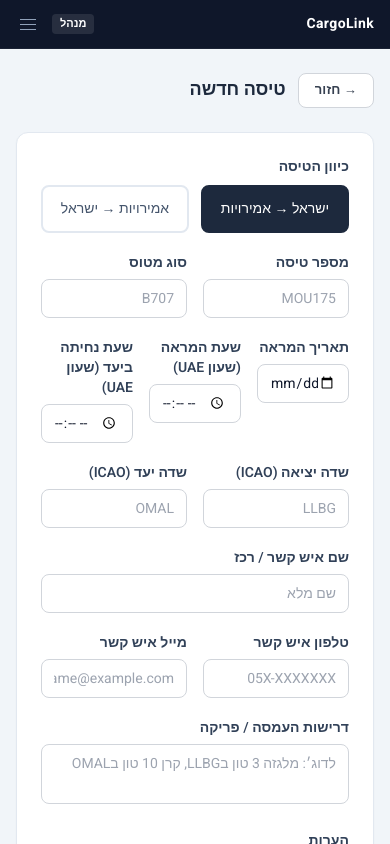
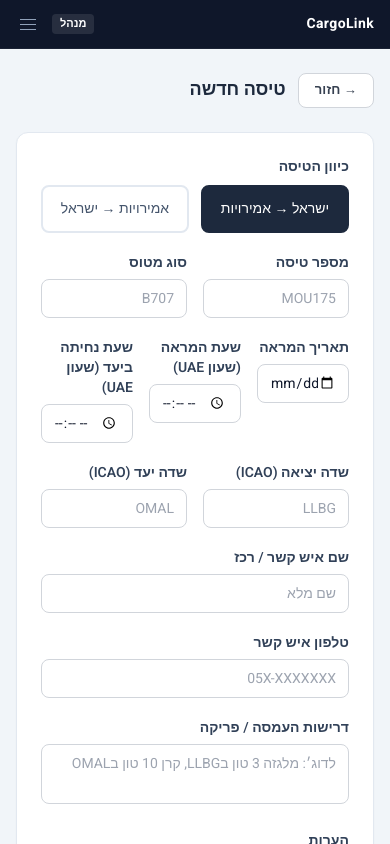
Before and after one commit to Gilad11/cargolink, a Next.js app: page /flights/new in a window 390 px wide. Shown: the top 844 px of the page. Built offline with nearby package versions, Linux system fonts and the light colour scheme.

Commit message:
Remove coordinator email — keep only name and phone

```diff
--- a/app/api/flights/route.ts
+++ b/app/api/flights/route.ts
@@ -33,7 +33,6 @@ export async function POST(req: NextRequest) {
       status: 'planned',
       coordinatorName: body.coordinatorName ?? '',
       coordinatorPhone: body.coordinatorPhone ?? '',
-      coordinatorEmail: body.coordinatorEmail ?? '',
       loadingRequirements: body.loadingRequirements ?? '',
       notes: body.notes ?? '',
     };
--- a/app/flights/[id]/page.tsx
+++ b/app/flights/[id]/page.tsx
@@ -235,13 +235,12 @@ export default function FlightDetailPage({ params }: { params: Promise<{ id: str
                 <InfoRow label="נתיב" value={`${flight.departureAirport} → ${flight.destinationAirport}`} />
               </dl>
             </div>
-            {(flight.coordinatorName || flight.coordinatorPhone || flight.coordinatorEmail) && (
+            {(flight.coordinatorName || flight.coordinatorPhone) && (
               <div className="border-t border-slate-100 pt-3">
                 <h4 className="text-xs font-semibold text-slate-500 mb-2">איש קשר לטיסה</h4>
                 <dl className="space-y-1.5">
                   {flight.coordinatorName  && <InfoRow label="שם"    value={flight.coordinatorName} />}
                   {flight.coordinatorPhone && <InfoRow label="טלפון" value={flight.coordinatorPhone} />}
-                  {flight.coordinatorEmail && <InfoRow label="מייל"  value={flight.coordinatorEmail} />}
                 </dl>
               </div>
             )}
--- a/app/flights/new/page.tsx
+++ b/app/flights/new/page.tsx
@@ -19,7 +19,6 @@ export default function NewFlightPage() {
     destinationAirport: '',
     coordinatorName: '',
     coordinatorPhone: '',
-    coordinatorEmail: '',
     loadingRequirements: '',
     notes: '',
   });
@@ -191,7 +190,6 @@ export default function NewFlightPage() {
               />
             </div>
 
-            <div className="grid grid-cols-2 gap-4">
             <div>
               <label className="block text-sm font-semibold text-slate-700 mb-1.5">טלפון איש קשר</label>
               <input
@@ -200,17 +198,6 @@ export default function NewFlightPage() {
                 value={form.coordinatorPhone}
                 onChange={e => set('coordinatorPhone', e.target.value)}
               />
-              </div>
-              <div>
-                <label className="block text-sm font-semibold text-slate-700 mb-1.5">מייל איש קשר</label>
-                <input
-                  type="email"
-                  className="input"
-                  placeholder="name@example.com"
-                  value={form.coordinatorEmail}
-                  onChange={e => set('coordinatorEmail', e.target.value)}
-                />
-              </div>
             </div>
 
             {/* Loading Requirements */}
--- a/components/ManifestPDF.tsx
+++ b/components/ManifestPDF.tsx
@@ -101,12 +101,11 @@ export function ManifestDocument({ data }: { data: ManifestData }) {
               {flight.arrivalTime ? <View style={S.row}><Text style={S.label}>Arrival Time:</Text><Text style={S.value}>{flight.arrivalTime} (UAE)</Text></View> : null}
             </View>
             {/* #2 Contact person */}
-            {(flight.coordinatorName || flight.coordinatorPhone || flight.coordinatorEmail) && (
+            {(flight.coordinatorName || flight.coordinatorPhone) && (
               <View style={{ flex: 1, borderLeft: '1px solid #e2e8f0', paddingLeft: 16 }}>
                 <Text style={[S.label, { fontFamily: 'Helvetica-Bold', color: '#1e293b', marginBottom: 4 }]}>POINT OF CONTACT</Text>
                 {flight.coordinatorName  && <View style={S.row}><Text style={S.label}>Name:</Text><Text style={S.value}>{flight.coordinatorName}</Text></View>}
                 {flight.coordinatorPhone && <View style={S.row}><Text style={S.label}>Phone:</Text><Text style={S.value}>{flight.coordinatorPhone}</Text></View>}
-                {flight.coordinatorEmail && <View style={S.row}><Text style={S.label}>Email:</Text><Text style={S.value}>{flight.coordinatorEmail}</Text></View>}
               </View>
             )}
           </View>
--- a/lib/sheets.ts
+++ b/lib/sheets.ts
@@ -208,7 +208,6 @@ export function rowToFlight(row: string[]): Flight | null {
     status: (col(row, c.STATUS) as Flight['status']) || 'planned',
     coordinatorName: col(row, c.COORDINATOR_NAME),
     coordinatorPhone: col(row, c.COORDINATOR_PHONE),
-    coordinatorEmail: col(row, c.COORDINATOR_EMAIL),
     loadingRequirements: col(row, c.LOADING_REQUIREMENTS),
     notes: col(row, c.NOTES),
     createdAt: col(row, c.CREATED_AT),
@@ -233,7 +232,6 @@ export async function createFlight(flight: Omit<Flight, 'createdAt'>): Promise<F
   row[c.STATUS]               = flight.status;
   row[c.COORDINATOR_NAME]     = flight.coordinatorName;
   row[c.COORDINATOR_PHONE]    = flight.coordinatorPhone ?? '';
-  row[c.COORDINATOR_EMAIL]    = flight.coordinatorEmail ?? '';
   row[c.LOADING_REQUIREMENTS] = flight.loadingRequirements ?? '';
   row[c.NOTES]                = flight.notes;
   row[c.CREATED_AT]           = now;
@@ -267,7 +265,6 @@ export async function updateFlight(id: string, fields: Partial<Flight>) {
   if (fields.arrivalTime !== undefined)          updates.push({ col: c.ARRIVAL_TIME,          value: fields.arrivalTime });
   if (fields.coordinatorName !== undefined)      updates.push({ col: c.COORDINATOR_NAME,      value: fields.coordinatorName });
   if (fields.coordinatorPhone !== undefined)     updates.push({ col: c.COORDINATOR_PHONE,     value: fields.coordinatorPhone });
-  if (fields.coordinatorEmail !== undefined)     updates.push({ col: c.COORDINATOR_EMAIL,     value: fields.coordinatorEmail });
   if (fields.loadingRequirements !== undefined)  updates.push({ col: c.LOADING_REQUIREMENTS,  value: fields.loadingRequirements });
 
   for (const u of updates) {
--- a/lib/types.ts
+++ b/lib/types.ts
@@ -61,7 +61,6 @@ export interface Flight {
   status: FlightStatus;
   coordinatorName: string;
   coordinatorPhone: string;    // #2 — contact person phone
-  coordinatorEmail: string;    // #2 — contact person email
   loadingRequirements: string; // #3 — equipment needed at airports
   notes: string;
   createdAt: string;
```
Lines whose indentation alone changed are shown as unchanged.
